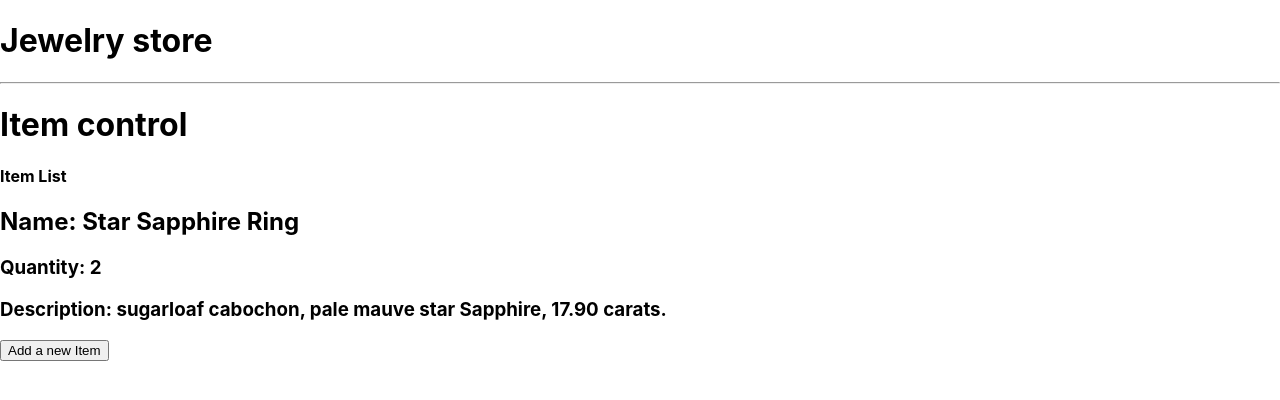
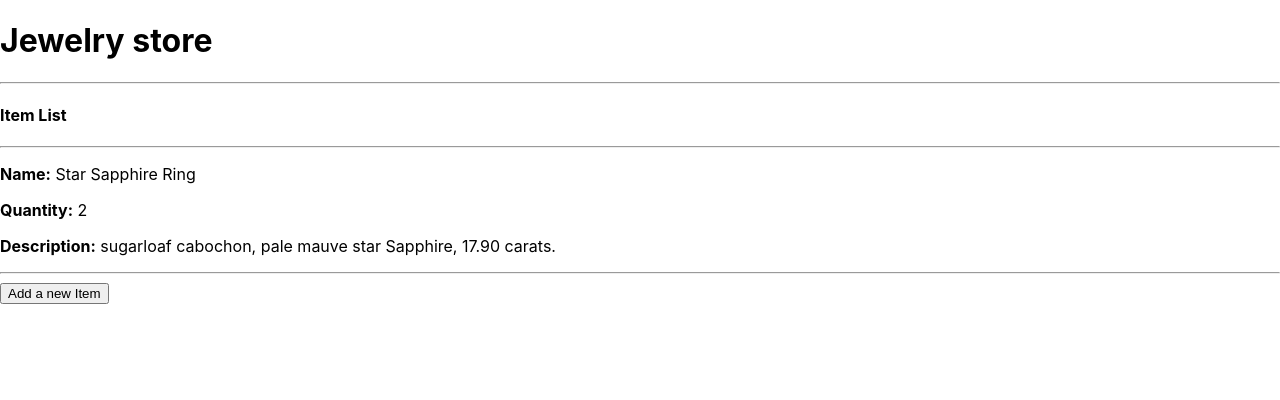
Before and after one commit to fc-dogan/merch-site, a React (Create React App) app: page / in a window 1280 px wide. Shown: the top 400 px of the page. Built offline with nearby package versions, Linux system fonts and the light colour scheme.

Commit message:
create tests and reducers directories and fail the first test

```diff
--- a/src/components/Item.js
+++ b/src/components/Item.js
@@ -4,9 +4,10 @@ import PropTypes from 'prop-types';
 function Item(props) {
   return (
     <React.Fragment>
-      <h2><strong>Name:</strong> {props.name}</h2>
-      <h3><strong>Quantity:</strong> {props.quantity}</h3>
-      <h3><strong>Description:</strong> {props.description}</h3>
+      <p><strong>Name:</strong> {props.name}</p>
+      <p><strong>Quantity:</strong> {props.quantity}</p>
+      <p><strong>Description:</strong> {props.description}</p>
+      <hr/>
     </React.Fragment>
   )
 }
--- a/src/components/ItemContol.js
+++ b/src/components/ItemContol.js
@@ -42,7 +42,6 @@ class ItemControl extends React.Component {
     return (
       <React.Fragment>
         <hr/>
-        <h1>Item control</h1>
         {currentlyVisibleState}
         <button onClick={this.handleClick}>{buttonText}</button>
       </React.Fragment>
--- a/src/components/ItemList.js
+++ b/src/components/ItemList.js
@@ -8,6 +8,7 @@ function ItemList(props){
     <React.Fragment>
       <h4>Item List</h4>
       {/* <p>{props.itemList}</p>; */}
+      <hr/>
       {props.itemList.map((item, index) =>
         <Item
           name={item.name}
--- /dev/null
+++ b/src/reducers/item-list-reducer.js
@@ -0,0 +1,3 @@
+export default (state={}, action) => {
+
+}
```
Also changed, not shown: 2 other files (tests, documents, lock files or other folders).
